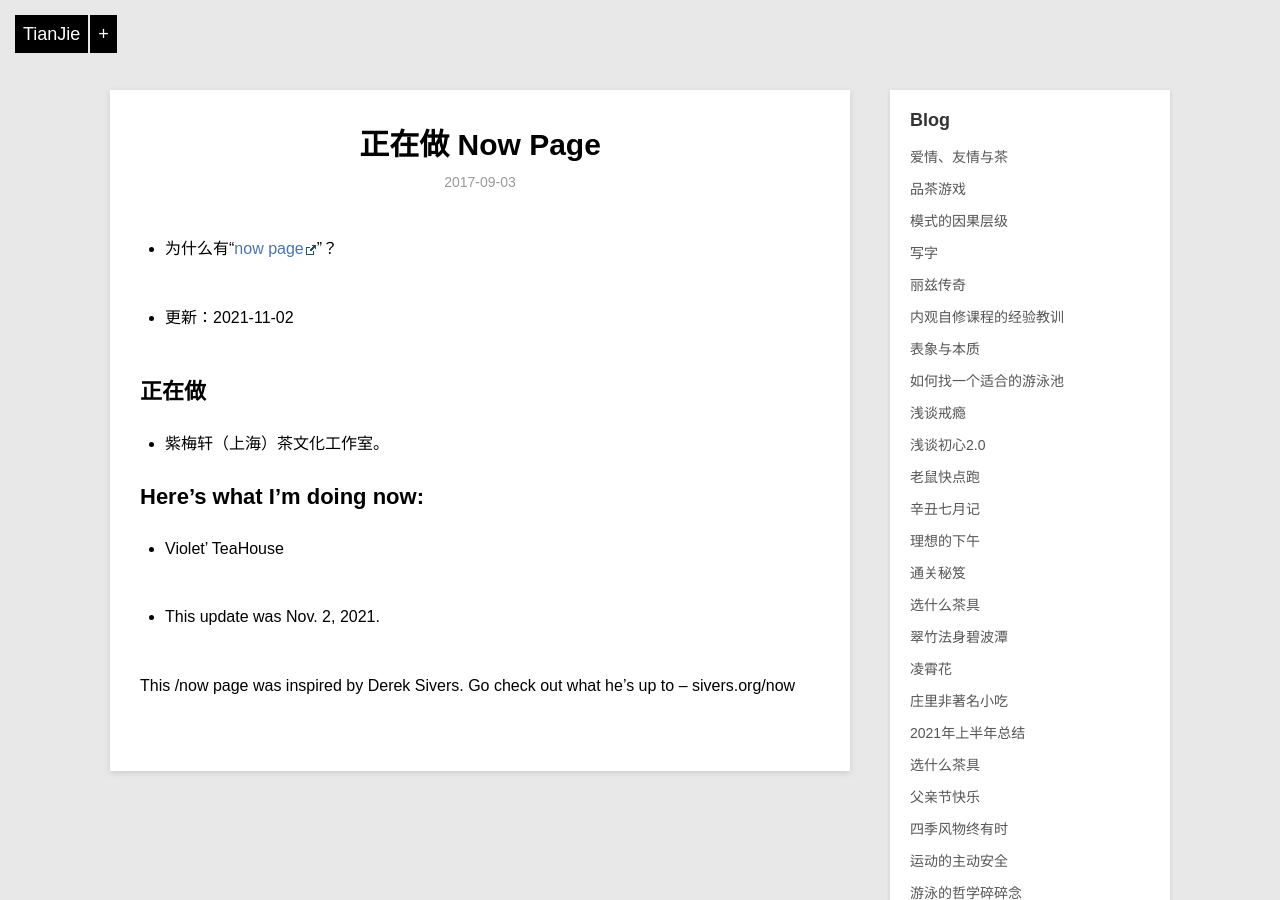
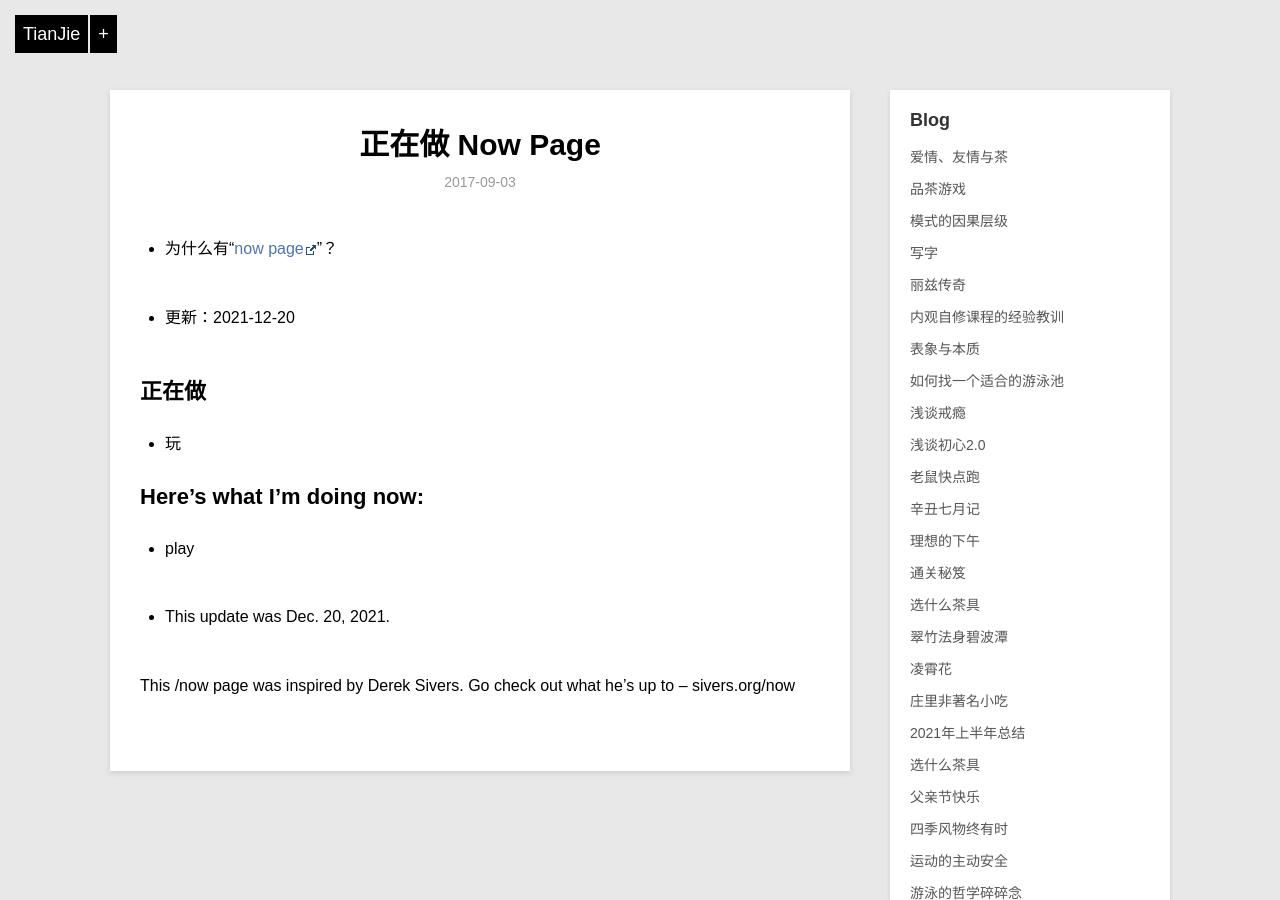
Before and after one commit to violettianjie/violettianjie.github.io, a Jekyll site: the page built from _posts/blog/2017-09-03-now.md, in a window 1280 px wide and 900 px high. Built offline with Jekyll 4.4.1, drawn with Linux system fonts in a browser that asks for light colours; comment, search, counter and statistics services are not loaded.

Commit message:
Update 2017-09-03-now.md

```diff
--- a/_posts/blog/2017-09-03-now.md
+++ b/_posts/blog/2017-09-03-now.md
@@ -9,25 +9,25 @@ category: blog
 - 为什么有“[now page](http://nownownow.com/about)”？
 
 
-- 更新：2021-11-02
+- 更新：2021-12-20
 
 
 ## 正在做
 
 
-- 紫梅轩（上海）茶文化工作室。
+- 玩
 
 
 
 ## Here’s what I’m doing now:
 
--  Violet' TeaHouse
+-  play
 
 
 
 
 
-- This update was Nov. 2, 2021.
+- This update was Dec. 20, 2021.
 
 This /now page was inspired by Derek Sivers. Go check out what he’s up to – sivers.org/now
 
```
